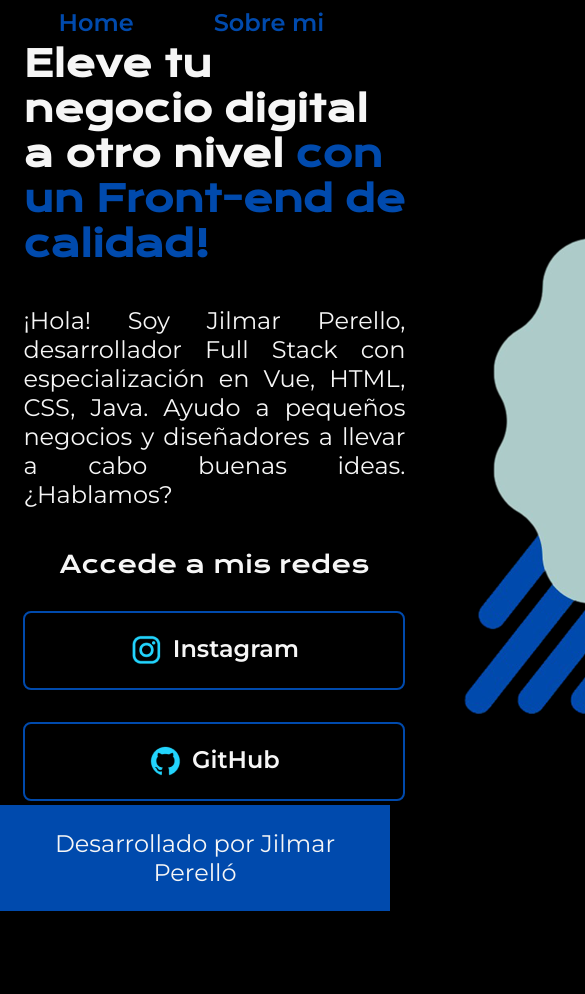
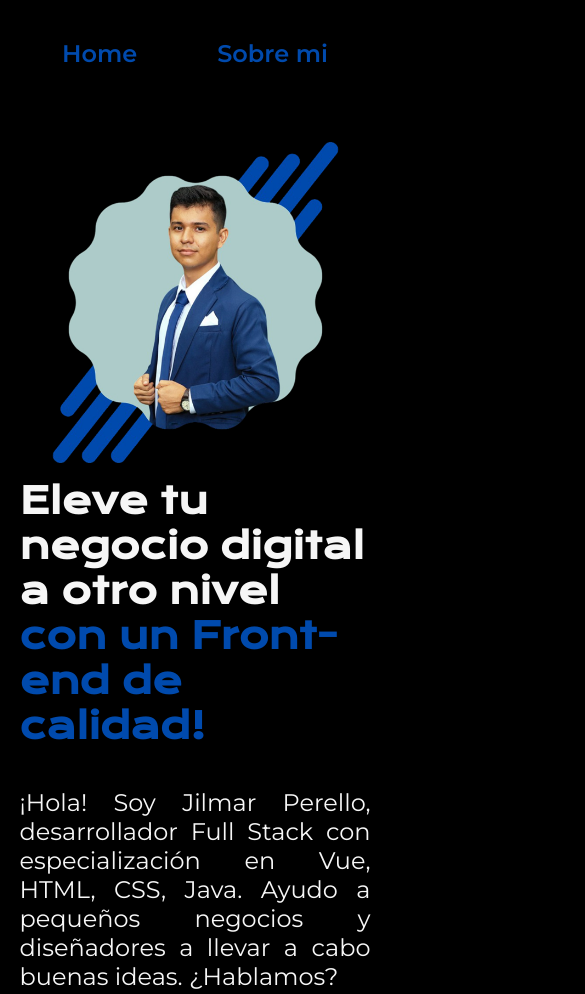
Before and after one commit to Jilmar-Perello/portafolio-prueba, a plain HTML site: page index.html in a window 390 px wide. Shown: the top 994 px of the page, 585 px wide, since content can reach past the window. Before the commit the page ends 911 px from the top, so only its background shows below. Drawn offline with nearby package versions, Linux system fonts and the light colour scheme.

Commit message:
agregando responsividad

```diff
--- a/index.html
+++ b/index.html
@@ -38,7 +38,7 @@
                 </div>
 
         </section>
-            <img src="./asset/Professional LinkedIn Profile Picture.png" alt="Foto de Ana García desarrolando un proyecto">
+            <img class="presentacion__imagen" src="./asset/Professional LinkedIn Profile Picture.png" alt="Foto de Ana García desarrolando un proyecto">
     </main>
     <footer>
         <p>Desarrollado por Jilmar Perelló</p>
--- a/styles/style.css
+++ b/styles/style.css
@@ -33,7 +33,7 @@ body{
 
 .header__menu__link{
     font-family: var(--fuente-montserrat);
-    font-size: 24px;
+    font-size: 1.5rem;
     font-weight: 600;
     color: var(--color-terciario);
     text-decoration: none;
@@ -51,19 +51,19 @@ body{
 }
 
 .presentacion__contenido{
-    width: 615px;
+    width: 50%;
     display: flex;
     flex-direction: column;
     gap: 40px;
 }
 
 .presentacion__contenido__titulo{
-    font-size: 36px;
+    font-size: 2.25rem;
     font-family: var(--fuente-krona);
 }
 
 .presentacion__contenido__texto{
-    font-size: 24px;
+    font-size: 1.5rem;
     font-family: var(--fuente-montserrat);
     text-align: justify;
 }
@@ -78,16 +78,16 @@ body{
 
 .presentacion__enlaces__subtitulo{
     font-family: var(--fuente-krona);
-    font-size: 24px;
+    font-size: 1.5rem;
     font-weight: 400;
 }
 
 .presentacion__enlaces__link{
 
-    width: 378px;
+    width: 50%;
     text-align: center;
     border-radius: 8px;
-    font-size: 24px;
+    font-size: 1.5rem;
     font-weight: 600;
     padding: 21.5px 0;
     text-decoration: none;
@@ -103,12 +103,34 @@ body{
     background-color: #272727;
 }
 
+.presentacion__imagen{
+    width: 50%;
+}
 footer{
     background-color: var(--color-terciario);
     padding: 24px;
     color: var(--color-secundario);
     text-align: center;
     font-family: var(--fuente-montserrat);
-    font-size: 24px;
+    font-size: 1.5rem;
     font-weight: 400;
 }
+
+@media (max-width: 1200px){
+    .header{
+        padding: 10%;
+    }
+    .header__menu{
+        justify-content: center;
+    }
+    .presentacion{
+        flex-direction: column-reverse;
+        padding: 5%;
+    }
+    .presentacion__contenido{
+        width: auto;
+    }
+    .presentacion__imagen{
+        width: 100%;
+    }
+}
```
Also changed, not shown: about.html (+1 -1 lines).
